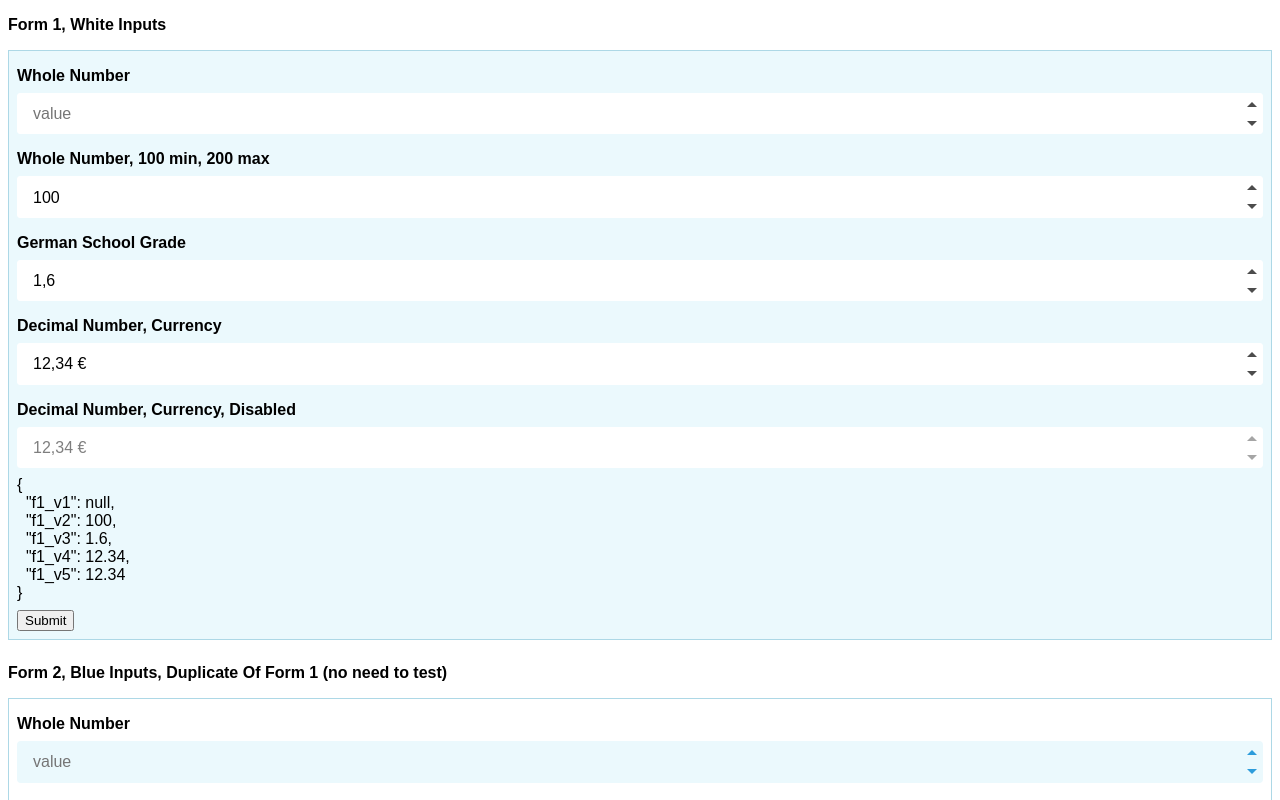
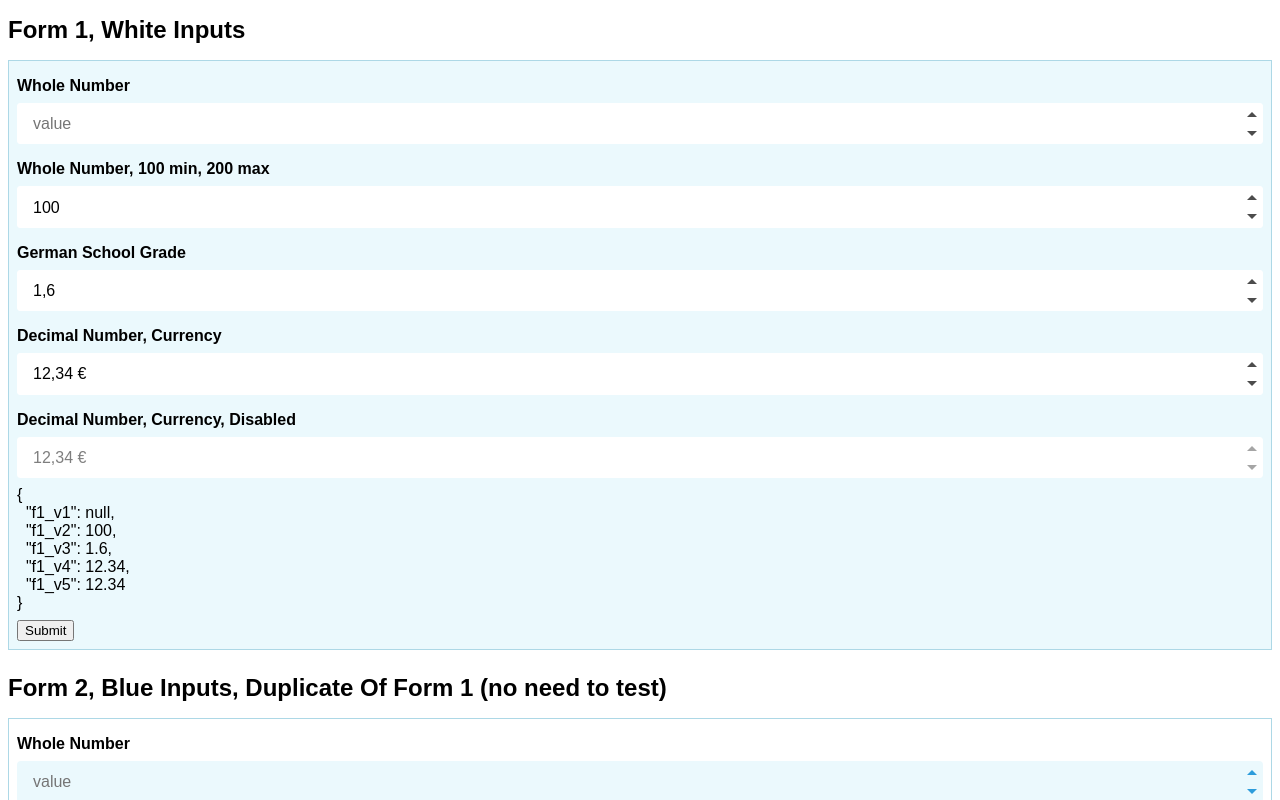
Before and after one commit to mark-hennessy/react-number-input, a React (Create React App) app: page / in a window 1280 px wide. Shown: the top 800 px of the page. Built offline with nearby package versions, Linux system fonts and the light colour scheme.

Commit message:
add label large prop

```diff
--- a/src/App.js
+++ b/src/App.js
@@ -8,9 +8,11 @@ const CID = 'app';
 export default function App() {
   return (
     <div className={CID}>
-      <Label>Form 1, White Inputs</Label>
+      <Label large>Form 1, White Inputs</Label>
       <DemoForm formName='f1' blue />
-      <Label>Form 2, Blue Inputs, Duplicate Of Form 1 (no need to test)</Label>
+      <Label large>
+        Form 2, Blue Inputs, Duplicate Of Form 1 (no need to test)
+      </Label>
       <DemoForm formName='f2' />
     </div>
   );
--- a/src/Label/Label.js
+++ b/src/Label/Label.js
@@ -5,8 +5,8 @@ import './Label.scss';
 
 const CID = 'label';
 
-const Label = ({ className, children }) => {
-  return <div className={cn(CID, className)}>{children}</div>;
+const Label = ({ large, className, children }) => {
+  return <div className={cn(CID, { large }, className)}>{children}</div>;
 };
 
 export default Label;
--- a/src/Label/Label.scss
+++ b/src/Label/Label.scss
@@ -1,4 +1,8 @@
 .label {
   font-weight: bold;
   margin-top: 0.5rem;
+
+  &.large {
+    font-size: 1.5rem;
+  }
 }
```
